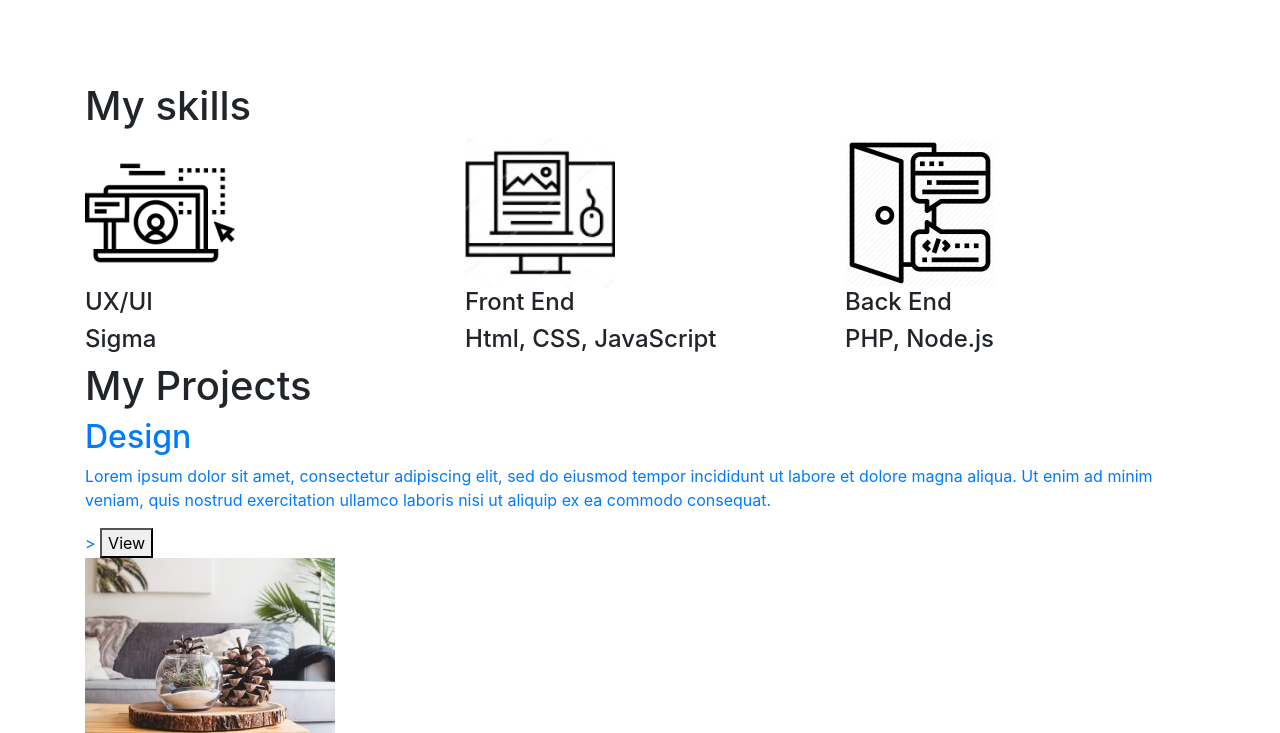
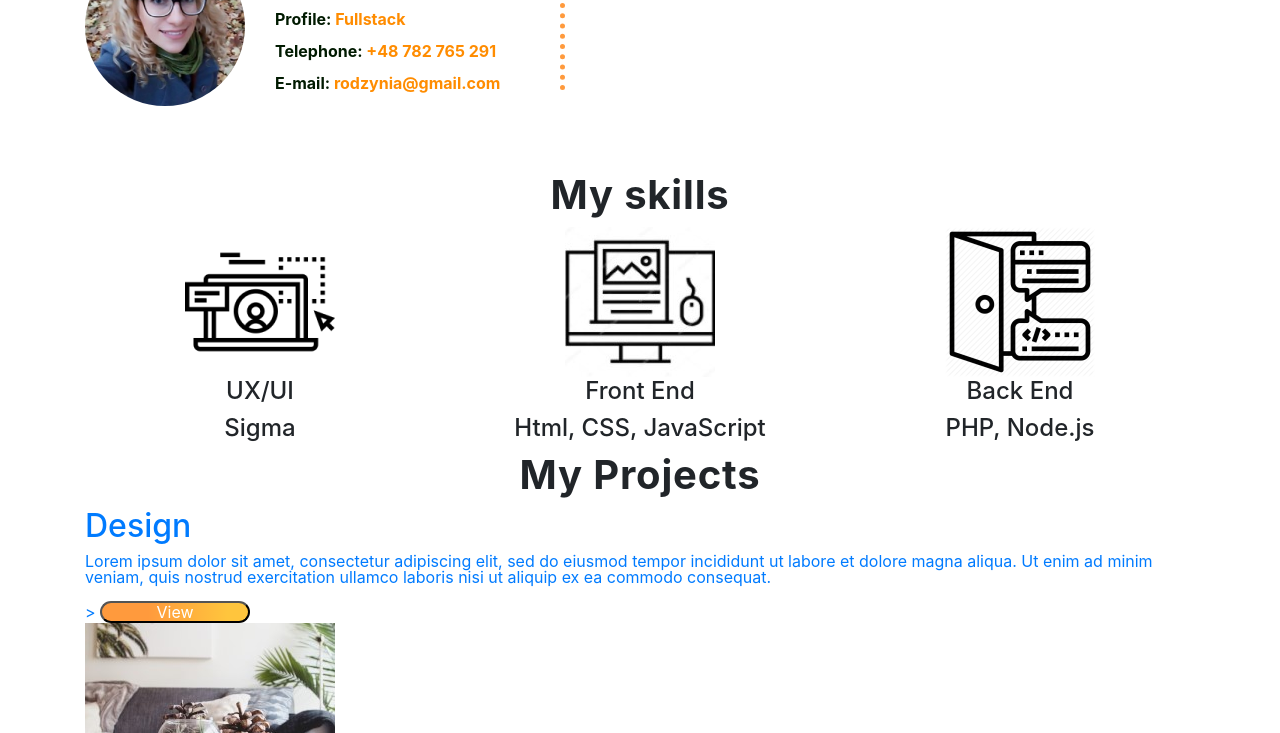
Before and after one commit to IrynaMasniuk/CodersCampProject1, a plain HTML site: page index.html in a window 1280 px wide. Shown: the part 767-1500 px from the top of the page. Drawn offline with nearby package versions, Linux system fonts and the light colour scheme.

Commit message:
renamed to index.html

```diff
--- a/index.html
+++ b/index.html
@@ -12,7 +12,7 @@
     <link href="https://fonts.googleapis.com/css?family=Assistant:300,400&display=swap" rel="stylesheet">
     <link href="https://stackpath.bootstrapcdn.com/bootstrap/4.3.1/css/bootstrap.min.css" rel="stylesheet" integrity="sha384-ggOyR0iXCbMQv3Xipma34MD+dH/1fQ784/j6cY/iJTQUOhcWr7x9JvoRxT2MZw1T"
         crossorigin="anonymous">
-    <link rel="stylesheet" type="text/css" href="main.1.css">
+    <link rel="stylesheet" type="text/css" href="main.css">
 </head>
 
 <body>
```
